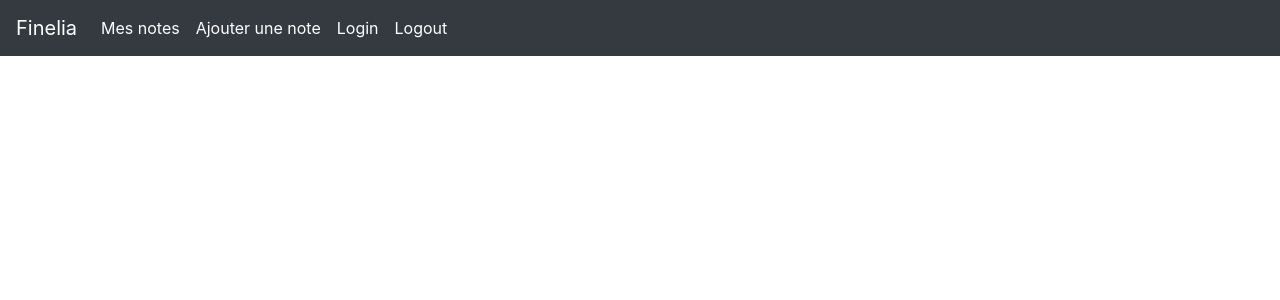
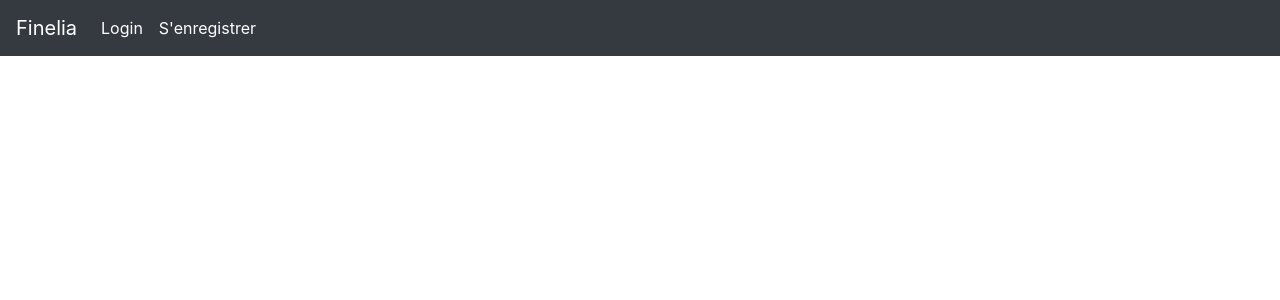
Before and after one commit to tongguillaume/finelia_test, a Symfony app: template templates/base.html.twig in a window 1280 px wide. Shown: the top 300 px of the page. Run offline with Twig, Linux system fonts and the light colour scheme; the template is opened without the code that fills it, so the values that code supplies are empty; some libraries are stand-ins or nearby versions.

Commit message:
Add files via upload

```diff
--- a/templates/base.html.twig
+++ b/templates/base.html.twig
@@ -4,6 +4,7 @@
         <meta charset="UTF-8">
         <title>{% block title %}Finelia test{% endblock %}</title>
         {% block stylesheets %}
+            <link href="https://cdnjs.cloudflare.com/ajax/libs/select2/4.0.6-rc.0/css/select2.min.css" rel="stylesheet" />
             <link rel="stylesheet" href="https://stackpath.bootstrapcdn.com/bootstrap/4.3.1/css/bootstrap.min.css" integrity="sha384-ggOyR0iXCbMQv3Xipma34MD+dH/1fQ784/j6cY/iJTQUOhcWr7x9JvoRxT2MZw1T" crossorigin="anonymous">
         {% endblock %}
 
@@ -16,18 +17,30 @@
         </button>
         <div class="collapse navbar-collapse" id="navbarText">
             <ul class="navbar-nav mr-auto">
+                {% if is_granted('ROLE_USER') %}
                 <li class="nav-item active">
                     <a class="nav-link" href=" {{ path('note_list') }}">Mes notes <span class="sr-only">(current)</span></a>
                 </li>
+                    {% endif %}
+                {% if is_granted('ROLE_ADMIN') %}
                 <li class="nav-item active">
                     <a class="nav-link" href=" {{ path('add_note') }}">Ajouter une note</a>
                 </li>
+                {% endif %}
+                {% if (is_granted('ROLE_USER') == false) and (is_granted('ROLE_ADMIN') == false) %}
                 <li class="nav-item active">
                     <a class="nav-link" href=" {{ path('app_login') }}">Login</a>
                 </li>
                 <li class="nav-item active">
-                    <a class="nav-link" href=" {{ path('app_logout') }}">Logout</a>
+                    <a class="nav-link" href=" {{ path('app_register') }}">S'enregistrer</a>
                 </li>
+                {% endif %}
+
+                {% if (is_granted('ROLE_USER')) or (is_granted('ROLE_ADMIN'))  %}
+                    <li class="nav-item active">
+                        <a class="nav-link" href=" {{ path('app_logout') }}">Logout</a>
+                    </li>
+                {% endif %}
             </ul>
         </div>
     </nav>
```
